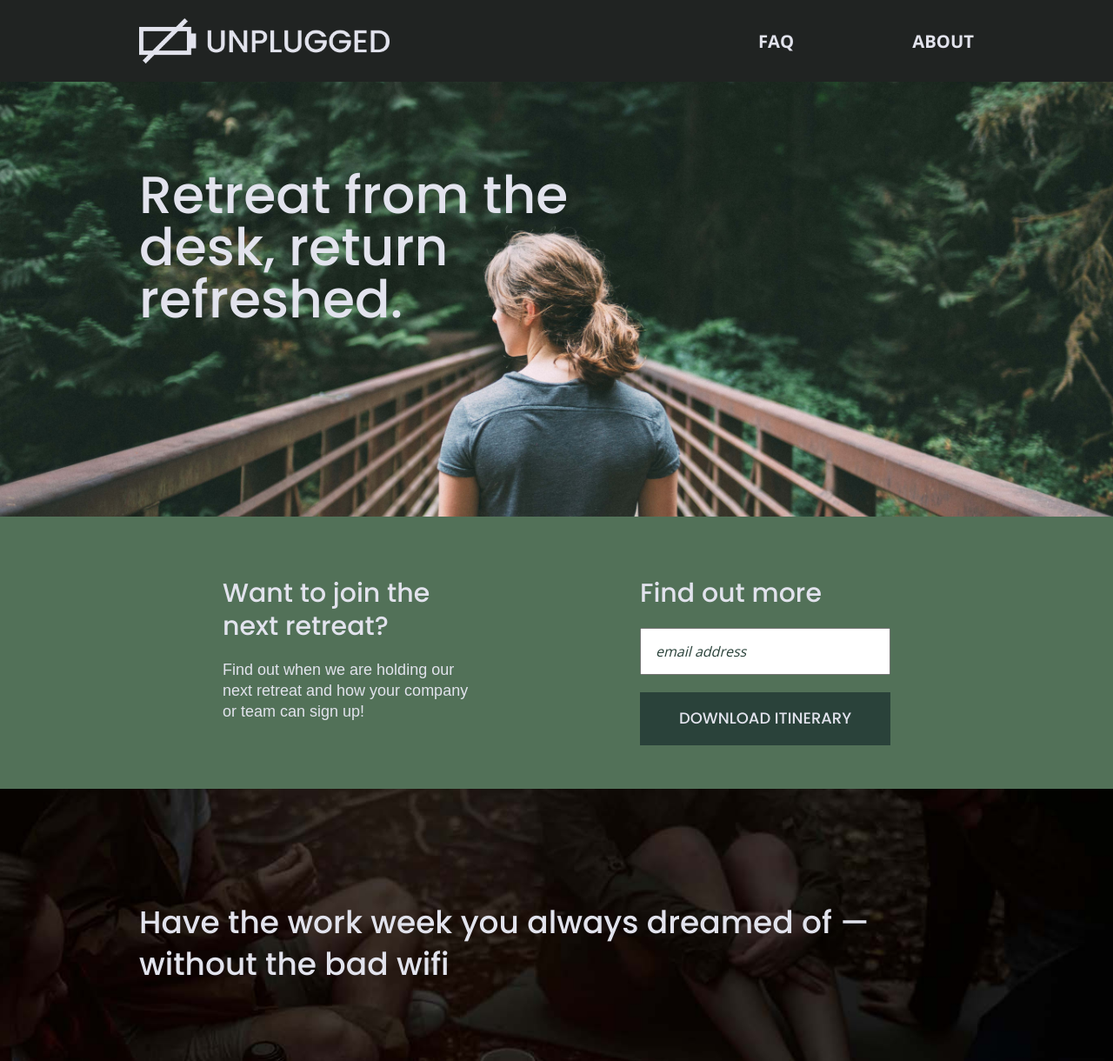
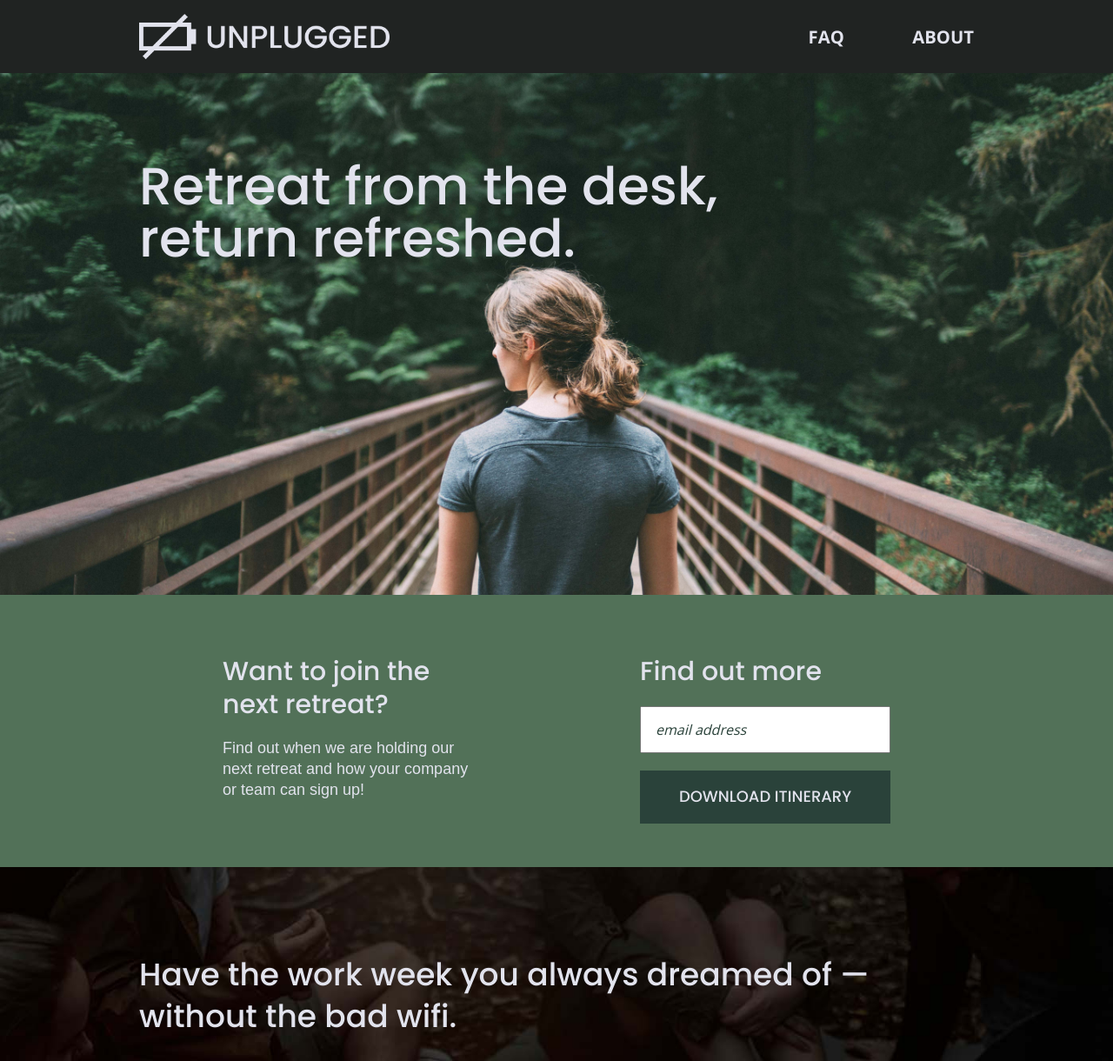
Before and after one commit to Abigail-Carey/unplugged-retreat-v2, a website: page index.html in a window 1280 px wide. Shown: the top 1220 px of the page at 87% size. Drawn offline with nearby package versions, Linux system fonts and the light colour scheme.

Commit message:
Modified header and hero area

```diff
--- a/css/main.css
+++ b/css/main.css
@@ -114,6 +114,7 @@ h2 {
   font-family: 'Poppins', sans-serif;
   font-weight: 500;
   font-size: 1.875em;
+  margin: 0;
 }
 
 h3,
@@ -767,12 +768,17 @@ DESKTOP STYLES
 ========================================================================== */
 
 @media only screen and (min-width: 1200px) {
+
+header {
+  padding: 10px 0;
+}
+
 .content-wrapper {
   max-width: 960px;
 }
 
-header {
-  padding: 15px 0;
+header nav {
+  width: 24%;
 }
 
 h2 {
@@ -792,7 +798,11 @@ p {
 /* Hero Area */
 .hero-area h1 {
   font-size: 3.75em;
-  width: 60%;
+  width: 80%;
+}
+
+.hero-area {
+  min-height: 600px;
 }
 /* Aside */
 aside .content-wrapper {
@@ -810,6 +820,7 @@ aside .content-wrapper .form {
 /* Features */
 .features h2 {
   width: 90%;
+  margin: 0 0 20px 0;
 }
 
 .features article {
@@ -823,6 +834,13 @@ aside .content-wrapper .form {
 
 footer h4 {
   font-size: 1.875em;
+}
+
+.footer-content {
+  display: flex;
+  justify-content: space-between;
+  align-items: center;
+  flex-flow: row wrap;
 }
 
 /* ==========================================================================
@@ -840,6 +858,7 @@ About Page
 
 .map figure {
   padding-bottom: 37.5%;
+}
 
 .contact-content h4 {
   font-size: 1.875em;
--- a/index.html
+++ b/index.html
@@ -77,7 +77,7 @@
 
     <section class="features">
       <div class="content-wrapper">
-        <h2>Have the work week you always dreamed of — without the bad wifi</h2>
+        <h2>Have the work week you always dreamed of — without the bad wifi.</h2>
 
         <div class="features-items">
           <article>
```
